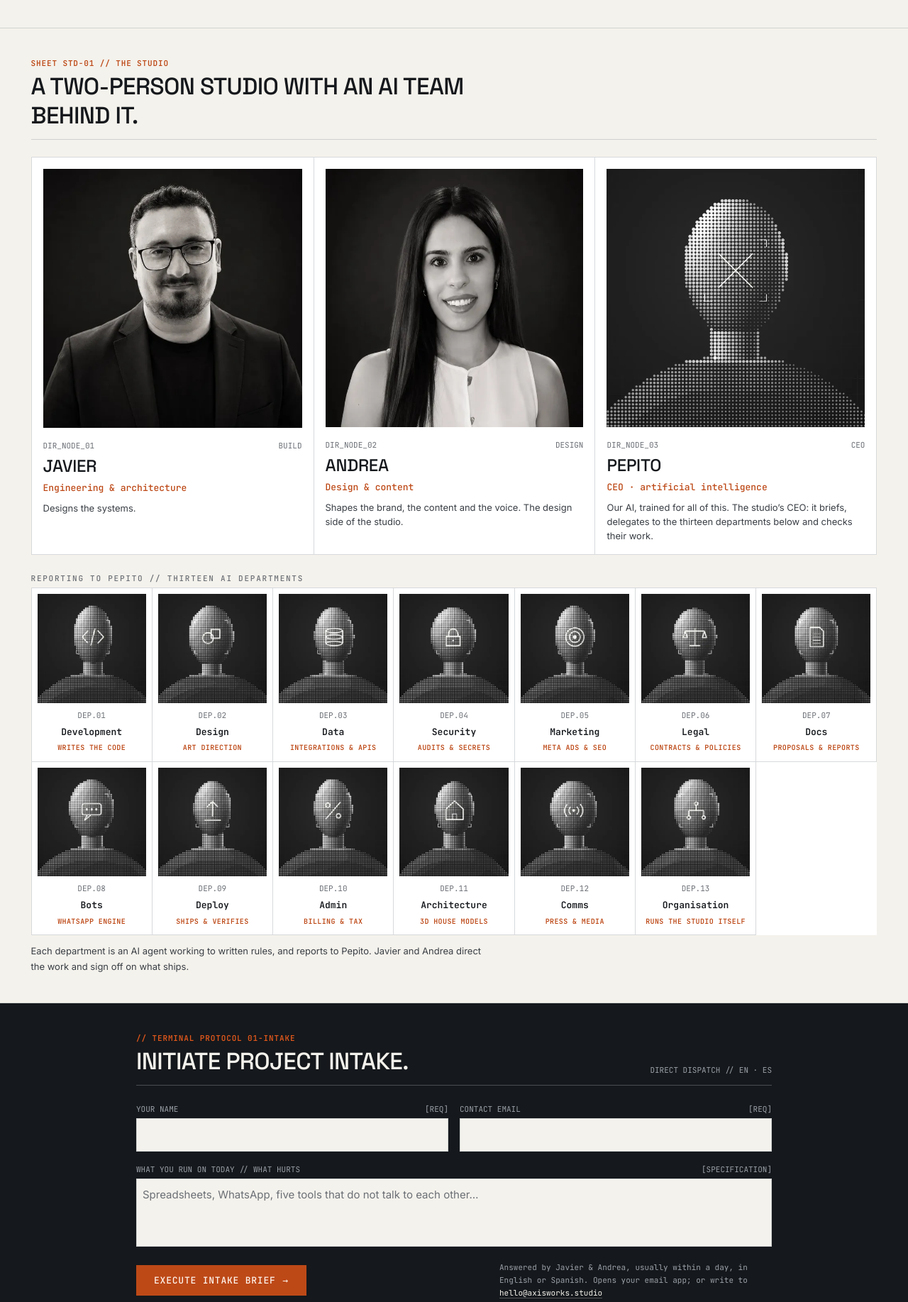
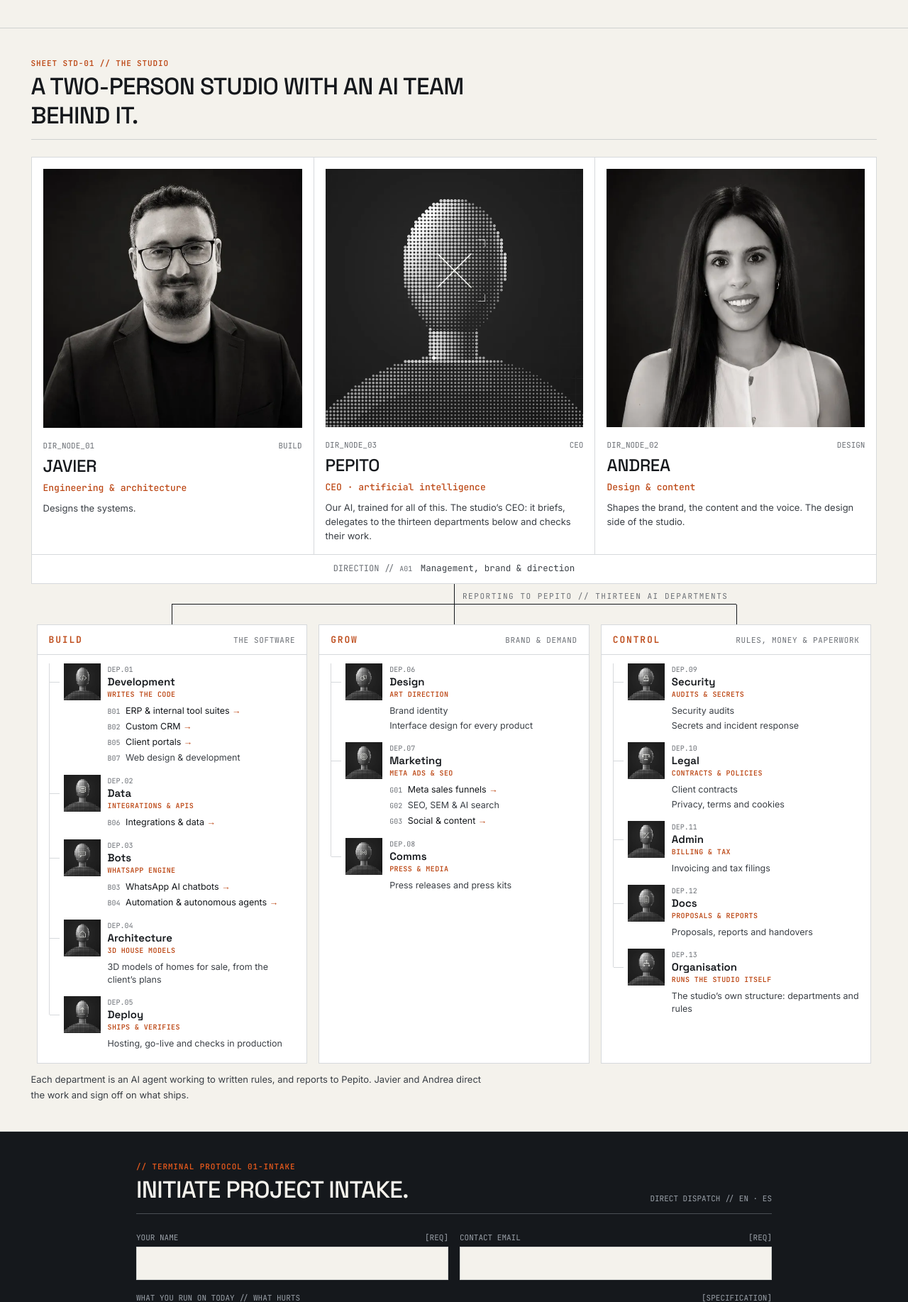
Before and after one commit to jvrcervantes-oss/axisworks, a PHP site: page / in a window 1280 px wide. Shown: the part 2540-4375 px from the top of the page at 71% size. Run offline with PHP 8.4, Linux system fonts and the light colour scheme.

Commit message:
estudio: organigrama — Javier, Pepito (CEO) y Andrea al mismo nivel; 13 departamentos por seccion (BUILD/GROW/CONTROL) con lo que produce cada uno
Co-Authored-By: Claude Opus 5.5 (1M context) <noreply@anthropic.com>

```diff
--- a/assets/home.css
+++ b/assets/home.css
@@ -199,25 +199,55 @@ main{ padding-top:64px }
 .dir h3{ text-transform:uppercase; font-size:24px; line-height:32px; letter-spacing:-.01em }
 .dir__role{ font-family:var(--f-mono); font-size:13px; font-weight:500; color:var(--signal-ink) }
 .dir__p{ font-size:13px; color:var(--graphite); padding-top:4px; line-height:20px }
-.deps__t{ margin-top:24px; margin-bottom:4px }
-.deps{ list-style:none; display:grid; grid-template-columns:repeat(7,1fr); border-top:1px solid var(--line); border-left:1px solid var(--line); background:#fff }
-.deps li{ padding:8px 8px 10px; display:flex; flex-direction:column; gap:4px; align-items:center; text-align:center;
-  font-family:var(--f-mono); font-size:11px; border-right:1px solid var(--line); border-bottom:1px solid var(--line) }
-.deps__img{ display:block; width:100%; height:auto; aspect-ratio:1; object-fit:cover; background:#1a1a1a; margin-bottom:4px }
-.deps b{ font-size:13px; font-weight:600; color:var(--ink) }
-.deps li span:last-child{ color:var(--signal-ink); font-weight:600; font-size:10px; text-transform:uppercase; letter-spacing:.04em }
+/* Organigrama. Las tres columnas van SIN gap: el bus dibuja la horizontal de
+   1/6 a 5/6, que solo cae en el centro de cada sección si las columnas son
+   iguales y sin hueco (el aire va en el margen interior, que es simétrico). */
+.org__lead{ border:1px solid var(--line); border-top:0; background:#fff; padding:10px 16px; text-align:center;
+  font-family:var(--f-mono); font-size:12px }
+.org__bus{ position:relative; height:29px; margin:0 }
+.org__bus::before{ content:''; position:absolute; left:50%; top:0; height:28px; border-left:1px solid var(--ink) }
+.org__bus::after{ content:''; position:absolute; left:16.667%; right:16.667%; top:28px; border-top:1px solid var(--ink) }
+.org__lead .org__p{ display:inline }
+.org__bus span{ position:absolute; left:calc(50% + 12px); top:8px; font-family:var(--f-mono); font-size:11px;
+  letter-spacing:.14em; text-transform:uppercase; color:var(--steel-text) }
+.org__secs{ display:grid; grid-template-columns:repeat(3,1fr) }
+.org__sec{ position:relative; margin:28px 8px 0; border:1px solid var(--line); background:#fff }
+.org__sec::before{ content:''; position:absolute; left:50%; top:-29px; height:28px; border-left:1px solid var(--ink) }
+.org__head{ padding:10px 16px; border-bottom:1px solid var(--line); font-family:var(--f-mono); font-size:11px;
+  display:flex; justify-content:space-between; gap:8px; align-items:baseline; text-transform:uppercase; letter-spacing:.06em }
+.org__head b{ font-size:13px; color:var(--signal-ink); letter-spacing:.14em }
+.org__head span{ color:var(--steel-text) }
+.org__deps{ list-style:none; padding:12px 16px 4px }
+.org__dep{ position:relative; padding:0 0 14px 20px; border-left:1px solid var(--line) }
+.org__dep:last-child{ border-left-color:transparent }
+.org__dep:last-child::after{ content:''; position:absolute; left:-1px; top:0; height:26px; border-left:1px solid var(--line) }
+.org__dep::before{ content:''; position:absolute; left:0; top:26px; width:14px; border-top:1px solid var(--line) }
+.org__node{ display:flex; gap:10px; align-items:center }
+.org__node img{ width:52px; height:52px; flex:none; background:#1a1a1a; display:block }
+.org__node div{ display:flex; flex-direction:column; font-family:var(--f-mono); font-size:10px; line-height:15px }
+.org__node b{ font-family:var(--f-display, inherit); font-size:15px; line-height:20px; font-weight:600; color:var(--ink) }
+.org__hace{ color:var(--signal-ink); text-transform:uppercase; letter-spacing:.04em; font-weight:600 }
+.org__prods{ list-style:none; margin:6px 0 0 62px; display:flex; flex-direction:column; gap:3px }
+.org__p{ display:block; font-size:12.5px; line-height:18px; color:var(--graphite) }
+.org__p code{ font-family:var(--f-mono); font-size:10px; color:var(--steel-text); margin-right:4px }
+a.org__p{ color:var(--ink); text-decoration:none }
+a.org__p:hover{ color:var(--signal-ink) }
+a.org__p .ar{ color:var(--signal-ink) }
+@media(max-width:980px){
+  .org__secs{ grid-template-columns:1fr }
+  .org__bus::after{ display:none }
+  .org__bus span{ top:4px }
+  .org__sec{ margin:0 0 28px } .org__sec::before{ top:-29px }
+  .org__sec + .org__sec::before{ top:-29px }
+}
 .deps__note{ margin-top:12px; font-size:13px; color:var(--graphite); max-width:80ch }
-@media(max-width:1100px){ .deps{ grid-template-columns:repeat(4,1fr) } }
-@media(max-width:640px){ .deps{ grid-template-columns:repeat(3,1fr) } }
 @media(max-width:820px){
   .dirs{ grid-template-columns:1fr }
   .dir+.dir{ border-left:0; border-top:1px solid var(--line) }
   .dir{ display:grid; grid-template-columns:112px 1fr; column-gap:16px; align-content:start }
   .dir__img{ grid-row:1 / span 4; margin-bottom:0 }
 }
-@media(max-width:420px){
-  .deps{ grid-template-columns:1fr 1fr }
-}
+@media(max-width:560px){ .org__bus span{ display:none } .org__prods{ margin-left:0 } }
 
 /* ═══ 07 · ALTA DE PROYECTO (invertido, centrado a 896px como el mockup) ═══ */
 .contact{ position:relative; z-index:4; background:var(--ink); color:var(--bone); padding:40px var(--mar) }
--- a/inc/config.php
+++ b/inc/config.php
@@ -20,7 +20,7 @@ const EMAIL = 'hello@axisworks.studio';
  * del que dependen 16 páginas, cacheado 12 meses sin sello, es el fallo que
  * la suite de Lawang ya resolvió sellando `brand.css`. Se sube a mano al
  * tocar site.css — vive AQUÍ y en ningún otro sitio. */
-const VER = '20260924g';
+const VER = '20260924h';
 
 /* ── El mapa de rutas: un solo dueño ──────────────────────────────────
  * Lo consumen tres cosas — el hreflang, el conmutador de idioma y los
--- a/inc/home.php
+++ b/inc/home.php
@@ -214,15 +214,17 @@ $jsonld = [
   </div>
 </section>
 
-<!-- 06 · ESTUDIO — dos personas, Pepito (el CEO, una IA) y sus trece departamentos, cada uno con su cara -->
+<!-- 06 · ESTUDIO — organigrama: Javier · Pepito (CEO, una IA) · Andrea al mismo nivel;
+     debajo, los 13 departamentos por sección (BUILD/GROW/CONTROL) y lo que produce cada uno -->
 <section class="band" id="studio">
   <div class="shell">
     <div class="shead"><div><p class="eyebrow"><span><?= $hm['who_eyebrow'] ?></span></p><h2><?= $hm['who_h2'] ?></h2></div></div>
+    <div class="org">
     <div class="dirs">
       <?php foreach ([
         ['01','BUILD','Javier','javier','who_1role','who_1p'],
+        ['03','CEO','Pepito','pepito','who_3role','who_3p'],
         ['02','DESIGN','Andrea','andrea','who_2role','who_2p'],
-        ['03','CEO','Pepito','pepito','who_3role','who_3p'],
       ] as [$n,$eje,$nom,$img,$rol,$txt]): ?>
       <div class="dir">
         <img class="dir__img" src="/assets/images/team-<?= $img ?>.webp" alt="<?= e($nom . ' — ' . strip_tags(html_entity_decode($hm[$rol]))) ?>" width="640" height="640" loading="lazy" decoding="async">
@@ -233,13 +235,43 @@ $jsonld = [
       </div>
       <?php endforeach; ?>
     </div>
-    <p class="lbl deps__t"><?= $hm['deps_t'] ?></p>
-    <ul class="deps">
-      <?php $caras = ['dev','design','data','security','marketing','legal','docs','bots','deploy','admin','arch','comms','org'];
-      foreach ($hm['deps'] as $i => $d): ?>
-      <li><img class="deps__img" src="/assets/images/dep-<?= $caras[$i] ?>.webp" alt="" width="360" height="360" loading="lazy" decoding="async"><span class="dim"><?= sprintf('DEP.%02d', $i+1) ?></span><b><?= $d[0] ?></b><span class="dim"><?= $d[1] ?></span></li>
+    <?php
+    /* Un producto con código sale de $PRODUCTOS (nombre + enlace del idioma);
+       el resto es texto plano. Mismo criterio que el cuadro de piezas: sin
+       hoja propia, sin flecha. */
+    $porCodigo = [];
+    foreach ($PRODUCTOS as $p) $porCodigo[$p[0]] = $p;
+    $producto = function ($x) use ($porCodigo, $lang, $col) {
+      if (!isset($porCodigo[$x])) return '<span class="org__p">' . $x . '</span>';
+      $p = $porCodigo[$x]; $nom = $lang === 'es' ? $p[3] : $p[2];
+      $cod = '<code>' . $p[0] . '</code> ';
+      return $p[$col]
+        ? '<a class="org__p" href="' . e($p[$col]) . '">' . $cod . $nom . ' <span class="ar" aria-hidden="true">→</span></a>'
+        : '<span class="org__p">' . $cod . $nom . '</span>';
+    }; ?>
+    <p class="org__lead"><span class="dim"><?= $hm['org_lead'] ?> //</span> <?= $producto($hm['org_top']) ?></p>
+    <p class="org__bus"><span><?= $hm['deps_t'] ?></span></p>
+    <div class="org__secs">
+      <?php $n = 0; foreach ($hm['org'] as [$eje, $lema, $deps]): ?>
+      <section class="org__sec" aria-label="<?= $eje ?>">
+        <p class="org__head"><b><?= $eje ?></b> <span><?= $lema ?></span></p>
+        <ul class="org__deps">
+          <?php foreach ($deps as [$cara, $nom, $hace, $prods]): $n++; ?>
+          <li class="org__dep">
+            <div class="org__node">
+              <img src="/assets/images/dep-<?= $cara ?>.webp" alt="" width="360" height="360" loading="lazy" decoding="async">
+              <div><span class="dim"><?= sprintf('DEP.%02d', $n) ?></span><b><?= $nom ?></b><span class="org__hace"><?= $hace ?></span></div>
+            </div>
+            <ul class="org__prods">
+              <?php foreach ($prods as $x): ?><li><?= $producto($x) ?></li><?php endforeach; ?>
+            </ul>
+          </li>
+          <?php endforeach; ?>
+        </ul>
+      </section>
       <?php endforeach; ?>
-    </ul>
+    </div>
+    </div>
     <p class="deps__note"><?= $hm['deps_note'] ?></p>
   </div>
 </section>
--- a/inc/home_textos.php
+++ b/inc/home_textos.php
@@ -88,12 +88,30 @@ $HOME = [
   'who_3role'=>'CEO · artificial intelligence','who_3p'=>'Our AI, trained for all of this. The studio&rsquo;s CEO: it briefs, delegates to the thirteen departments below and checks their work.',
   'deps_t'=>'REPORTING TO PEPITO // THIRTEEN AI DEPARTMENTS',
   'deps_note'=>'Each department is an AI agent working to written rules, and reports to Pepito. Javier and Andrea direct the work and sign off on what ships.',
-  'deps'=>[
-    ['Development','writes the code'],['Design','art direction'],['Data','integrations &amp; APIs'],
-    ['Security','audits &amp; secrets'],['Marketing','Meta Ads &amp; SEO'],['Legal','contracts &amp; policies'],
-    ['Docs','proposals &amp; reports'],['Bots','WhatsApp engine'],['Deploy','ships &amp; verifies'],
-    ['Admin','billing &amp; tax'],['Architecture','3D house models'],['Comms','press &amp; media'],
-    ['Organisation','runs the studio itself'],
+  /* Organigrama: sección → departamento [cara, nombre, qué hace, productos].
+     Un producto con código (B01…) sale de $PRODUCTOS con su nombre y su enlace;
+     uno en texto es un entregable sin hoja propia y va plano. */
+  'org_lead'=>'DIRECTION','org_top'=>'A01',
+  'org'=>[
+    ['BUILD','The software',[
+      ['dev','Development','writes the code',['B01','B02','B05','B07']],
+      ['data','Data','integrations &amp; APIs',['B06']],
+      ['bots','Bots','WhatsApp engine',['B03','B04']],
+      ['arch','Architecture','3D house models',['3D models of homes for sale, from the client&rsquo;s plans']],
+      ['deploy','Deploy','ships &amp; verifies',['Hosting, go-live and checks in production']],
+    ]],
+    ['GROW','Brand &amp; demand',[
+      ['design','Design','art direction',['Brand identity','Interface design for every product']],
+      ['marketing','Marketing','Meta Ads &amp; SEO',['G01','G02','G03']],
+      ['comms','Comms','press &amp; media',['Press releases and press kits']],
+    ]],
+    ['CONTROL','Rules, money &amp; paperwork',[
+      ['security','Security','audits &amp; secrets',['Security audits','Secrets and incident response']],
+      ['legal','Legal','contracts &amp; policies',['Client contracts','Privacy, terms and cookies']],
+      ['admin','Admin','billing &amp; tax',['Invoicing and tax filings']],
+      ['docs','Docs','proposals &amp; reports',['Proposals, reports and handovers']],
+      ['org','Organisation','runs the studio itself',['The studio&rsquo;s own structure: departments and rules']],
+    ]],
   ],
 
   'ct_eyebrow'=>'// TERMINAL PROTOCOL 01-INTAKE','ct_h2'=>'Initiate project intake.',
@@ -182,12 +200,27 @@ $HOME = [
   'who_3role'=>'CEO · inteligencia artificial','who_3p'=>'Nuestra IA, entrenada para todo esto. El CEO del estudio: recibe el encargo, lo reparte entre los trece departamentos de abajo y revisa lo que entregan.',
   'deps_t'=>'BAJO PEPITO // TRECE DEPARTAMENTOS DE IA',
   'deps_note'=>'Cada departamento es un agente de IA que trabaja con reglas escritas y responde ante Pepito. Javier y Andrea dirigen el trabajo y dan el visto bueno a lo que sale.',
-  'deps'=>[
-    ['Desarrollo','escribe el código'],['Diseño','dirección de arte'],['Datos','integraciones y APIs'],
-    ['Seguridad','auditorías y secretos'],['Marketing','Meta Ads y SEO'],['Legal','contratos y políticas'],
-    ['Documentación','propuestas e informes'],['Bots','motor de WhatsApp'],['Deploy','publica y verifica'],
-    ['Administración','facturación y fiscalidad'],['Arquitectura','viviendas en 3D'],['Comunicación','prensa y medios'],
-    ['Organización','la estructura del estudio'],
+  'org_lead'=>'DIRECCIÓN','org_top'=>'A01',
+  'org'=>[
+    ['BUILD','El software',[
+      ['dev','Desarrollo','escribe el código',['B01','B02','B05','B07']],
+      ['data','Datos','integraciones y APIs',['B06']],
+      ['bots','Bots','motor de WhatsApp',['B03','B04']],
+      ['arch','Arquitectura','viviendas en 3D',['Modelos 3D de viviendas en venta, a partir de los planos del cliente']],
+      ['deploy','Deploy','publica y verifica',['Alojamiento, puesta en marcha y comprobación en producción']],
+    ]],
+    ['GROW','Marca y demanda',[
+      ['design','Diseño','dirección de arte',['Identidad de marca','Diseño de interfaz de cada producto']],
+      ['marketing','Marketing','Meta Ads y SEO',['G01','G02','G03']],
+      ['comms','Comunicación','prensa y medios',['Notas y kits de prensa']],
+    ]],
+    ['CONTROL','Reglas, dinero y papeles',[
+      ['security','Seguridad','auditorías y secretos',['Auditorías de seguridad','Secretos y respuesta a incidentes']],
+      ['legal','Legal','contratos y políticas',['Contratos con clientes','Privacidad, términos y cookies']],
+      ['admin','Administración','facturación y fiscalidad',['Facturación y modelos fiscales']],
+      ['docs','Documentación','propuestas e informes',['Propuestas, informes y entregas']],
+      ['org','Organización','la estructura del estudio',['La estructura del propio estudio: departamentos y reglas']],
+    ]],
   ],
 
   'ct_eyebrow'=>'// PROTOCOLO 01-ALTA','ct_h2'=>'Iniciar alta de proyecto.',
```
